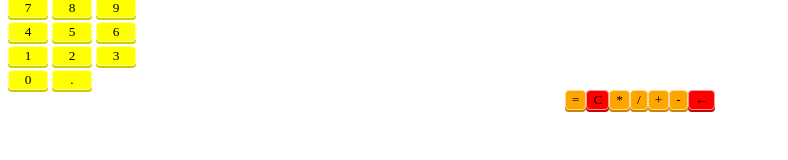
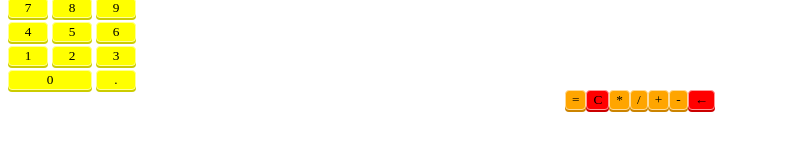
Before and after one commit to Auralcat/v-calculator, a Vue app: page / in a window 1280 px wide. Shown: the part 132-292 px from the top of the page, without its empty margins (0-788 px from the left). Built offline with nearby package versions, Linux system fonts and the light colour scheme.

Commit message:
Adjust button position and class calls inside grid

```diff
--- a/src/components/Main.vue
+++ b/src/components/Main.vue
@@ -5,6 +5,7 @@
       <p v-show="changeMode">Show Advanced Mode</p>
       <p v-show="!changeMode">Show Basic Mode</p>
     </button>
+    <!-- Maybe you don't need this div, check later -->
     <div class="basic-mode" v-show="changeMode"></div>
     <div class="advanced-mode" v-show="!changeMode">
       <calc-button class="operation" label="√" />
@@ -15,17 +16,17 @@
     </div>
     <div class="buttons">
       <div class="numbers-panel">
-        <calc-button class="number" label="7" />
-        <calc-button class="number" label="8" />
-        <calc-button class="number" label="9" />
-        <calc-button class="number" label="4" />
-        <calc-button class="number" label="5" />
-        <calc-button class="number" label="6" />
-        <calc-button class="number" label="1"/>
-        <calc-button class="number" label="2"/>
-        <calc-button class="number" label="3" />
-        <calc-button class="number" label="0" />
-        <calc-button class="number" label="." />
+        <calc-button class="number dot" label="." />
+        <calc-button class="number zero" label="0" />
+        <calc-button class="number one" label="1"/>
+        <calc-button class="number two" label="2"/>
+        <calc-button class="number three" label="3" />
+        <calc-button class="number four" label="4" />
+        <calc-button class="number five" label="5" />
+        <calc-button class="number six" label="6" />
+        <calc-button class="number seven" label="7" />
+        <calc-button class="number eight" label="8" />
+        <calc-button class="number nine" label="9" />
       </div>
       <calc-button class="operation" label="=" />
       <calc-button class="warning" label="C" />
@@ -65,4 +66,51 @@
     grid-template-columns: 40px 40px 40px;
     grid-gap: 4px;
   }
+
+  .zero {
+    grid-column: 1 / span 2;
+    grid-row: 4;
+  }
+
+  .one {
+    grid-column: 1;
+    grid-row: 3;
+  }
+
+  .two {
+    grid-column: 2;
+    grid-row: 3;
+  }
+  .three {
+    grid-column: 3;
+    grid-row: 3;
+  }
+  .four {
+    grid-column: 1;
+    grid-row: 2;
+  }
+  .five {
+    grid-column: 2;
+    grid-row: 2;
+  }
+  .six {
+    grid-column: 3;
+    grid-row: 2;
+  }
+  .seven {
+    grid-column: 1;
+    grid-row: 1;
+  }
+  .eight {
+    grid-column: 2;
+    grid-row: 1;
+  }
+  .nine {
+    grid-column: 3;
+    grid-row: 1;
+  }
+  .dot {
+    grid-column: 3;
+    grid-row: 4;
+  }
 </style>
```
